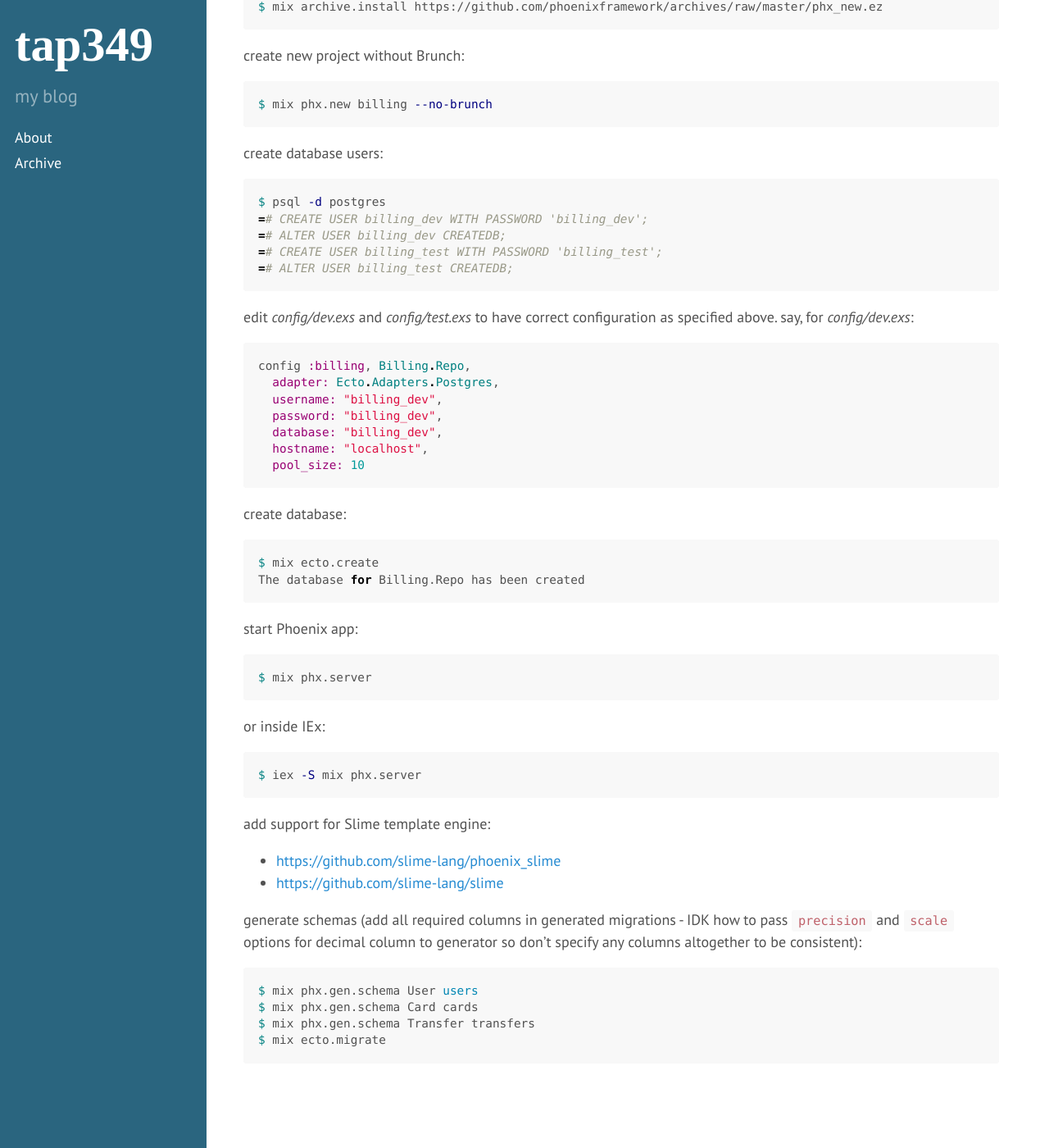
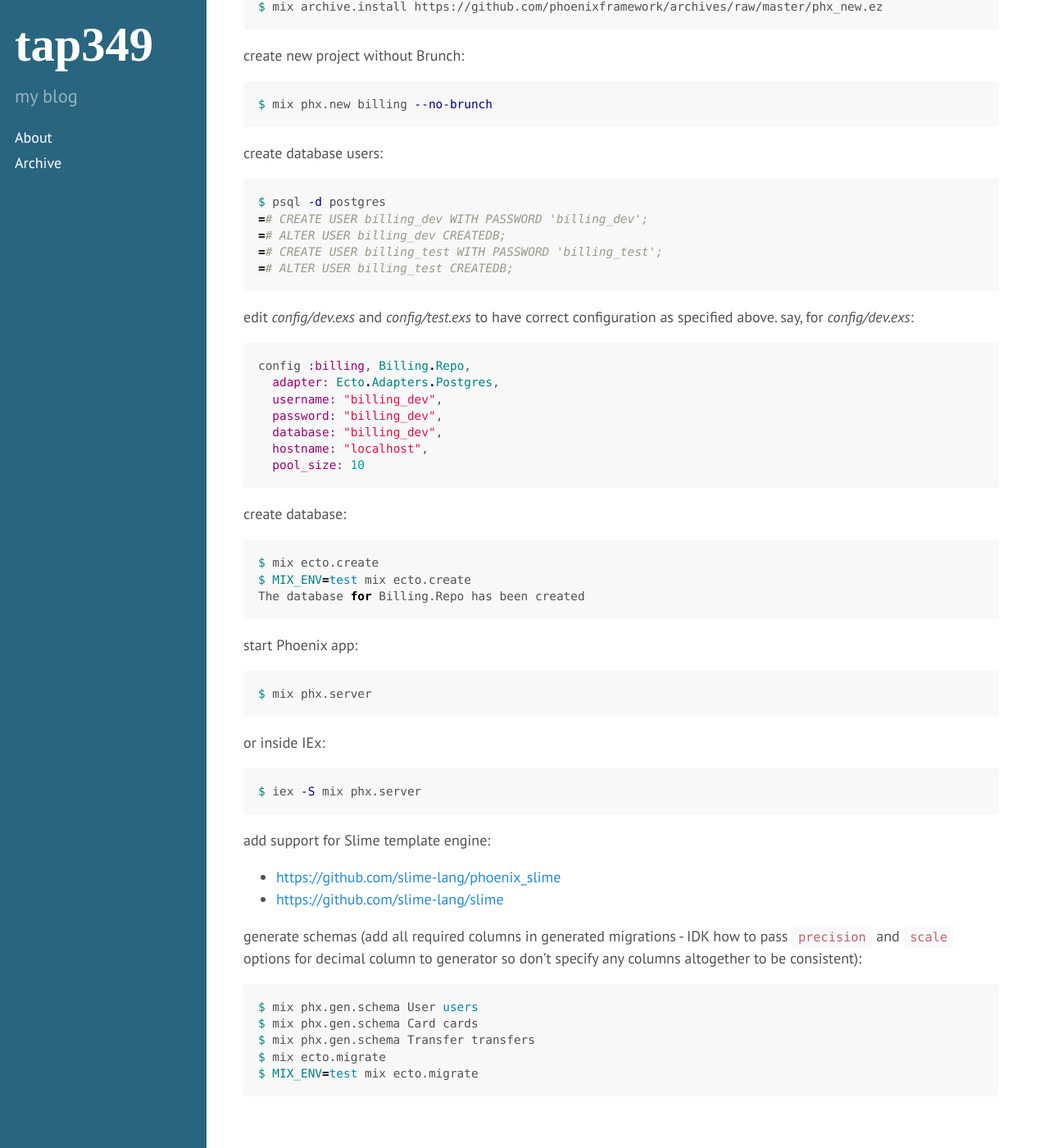
Before and after one commit to tap349/tap349.github.io, a Jekyll site: the page built from _posts/2017-07-27-phoenix-getting-started.md, in a window 1280 px wide and 1400 px high, scrolled down 364 px. Shown: the whole window at 82% size. Built offline with Jekyll 4.4.1, drawn with Linux system fonts in a browser that asks for light colours.

Commit message:
update 2017-07-28_18:24:40

````diff
--- a/_posts/2017-07-27-phoenix-getting-started.md
+++ b/_posts/2017-07-27-phoenix-getting-started.md
@@ -55,6 +55,7 @@ create database:
 
 ```sh
 $ mix ecto.create
+$ MIX_ENV=test mix ecto.create
 The database for Billing.Repo has been created
 ```
 
@@ -84,4 +85,5 @@ $ mix phx.gen.schema User users
 $ mix phx.gen.schema Card cards
 $ mix phx.gen.schema Transfer transfers
 $ mix ecto.migrate
+$ MIX_ENV=test mix ecto.migrate
 ```
````
Also changed, not shown: _posts/2016-11-12-phoenix.md (+2 -0 lines).
